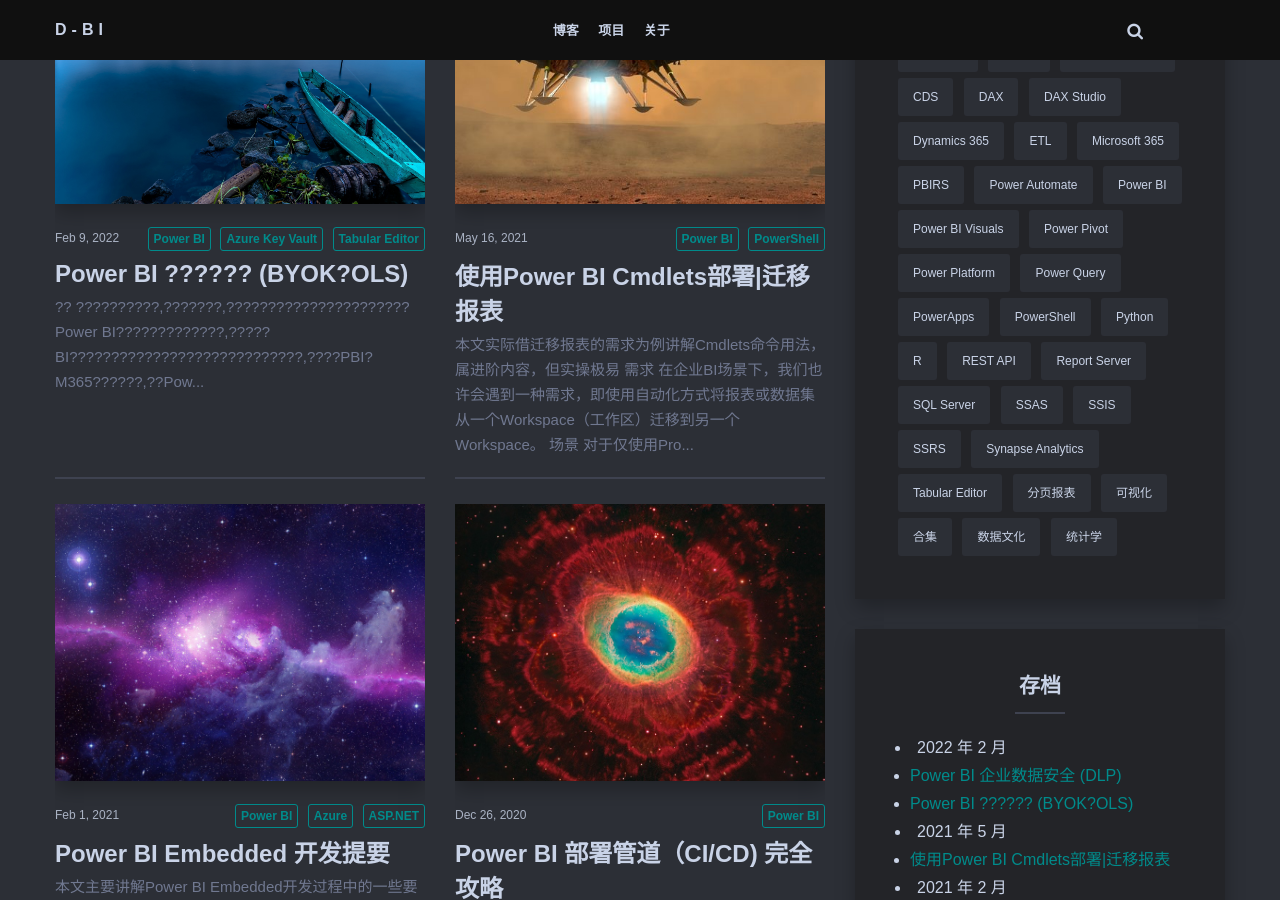
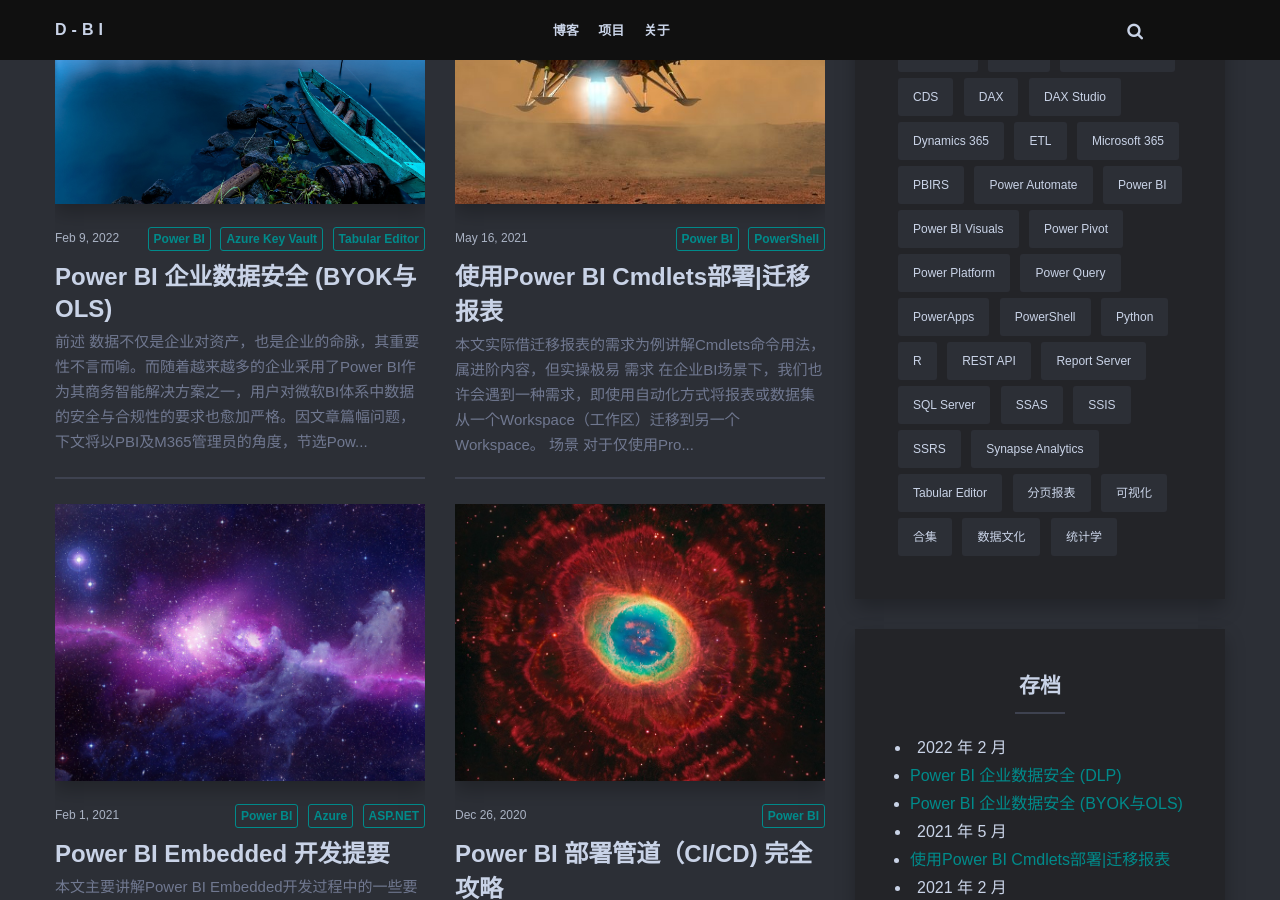
Before and after one commit to D-BI-TECH/D-BI-TECH.github.io, a Jekyll site: the page built from index.html, in a window 1280 px wide and 900 px high, scrolled down 799 px. Built offline with Jekyll 4.4.1, drawn with Linux system fonts in a browser that asks for light colours; nearby versions of some CDN libraries; the list of posts is cut into pages by our own code; comment, search, counter and statistics services are not loaded; some of the changed lines change nothing that is shown.

Commit message:
Update 2022-02-09-powerbi-security-part1-byok-and-ols.markdown

````diff
--- a/_posts/2022-02-09-powerbi-security-part1-byok-and-ols.markdown
+++ b/_posts/2022-02-09-powerbi-security-part1-byok-and-ols.markdown
@@ -1,112 +1,112 @@
 ---
 layout: post
-title:  Power BI ?????? (BYOK?OLS)
-date:   2022-02-09 00:03:50 +0000
+title:  Power BI 企业数据安全 (BYOK与OLS)
+date:   2022-02-09 00:00:50 +0000
 image:  28.jpg
 tags:   [Power BI,Azure Key Vault,Tabular Editor]
 author-name: Davis ZHANG
 author-image: Davis.jpg
-level: ??
+level: 进阶
 ---
 
-# ??
+# 前述
 
-??????????,???????,??????????????????????Power BI?????????????,?????BI????????????????????????????,????PBI?M365??????,??Power BI??????????????,?"????,?????????"???????????
+数据不仅是企业对资产，也是企业的命脉，其重要性不言而喻。而随着越来越多的企业采用了Power BI作为其商务智能解决方案之一，用户对微软BI体系中数据的安全与合规性的要求也愈加严格。因文章篇幅问题，下文将以PBI及M365管理员的角度，节选Power BI平台中较为核心的数据安全问题，即“数据寄存，数据呈现及数据导出”几个方面进行图文讲解。
 
-# ??PBI?????????
+# 一、PBI数据安全之数据寄存
 
-?Power BI??????PBI Service?,?????????Azure Blob Storage, ??????,?????Microsoft??,?????,????????????????????????Microsoft????????256?AES????,?????????????????????????????,?????????????????????????????????????,?Power BI??BYOK(Bring your own Key)????????
+当Power BI数据集发布到PBI Service后，其数据实际上存储在Azure Blob Storage, 在默认情况下，数据加密由Microsoft托管，而密钥的值，轮换规则以及加密方式则不受企业或组织的控制。尽管Microsoft使用了足够强大的256位AES加密算法，但在一些企业严苛的信息安全政策及合规部门严谨的审查工作面前，该说辞恐怕无济于事。为了使组织掌控密钥并使数据加密方式与轮换规则符合其政策，在Power BI实施BYOK（Bring your own Key）成为了唯一方案。
 
-## ?PBI??BYOK
+## 在PBI实施BYOK
 
-> **??:**
+> **注意：**
 >
->  - BYOK??????PBI Premium (??Capacity?Per User)
->  - BYOK????????????????Import???    (?????????[???](https://docs.microsoft.com/en-us/power-bi/admin/service-encryption-byok#data-source-and-storage-considerations))
+>  - BYOK目前仅适用于PBI Premium (包括Capacity与Per User)
+>  - BYOK主要支持以关系型数据库位数据源的Import数据集    (了解具体限制需参阅[此文档](https://docs.microsoft.com/en-us/power-bi/admin/service-encryption-byok#data-source-and-storage-considerations))
 
 
-1.??Azure??Key Vault, ???Unwrap Key?Wrap Key??
+1.登录Azure创建Key Vault, 并分配Unwrap Key及Wrap Key权限
 
-![?????????](https://img-blog.csdnimg.cn/cc3225f7c69346fd8f78f34e2a4e4235.png?x-oss-process=image/watermark,type_d3F5LXplbmhlaQ,shadow_50,text_RC1CSSB8IERhdmlzIG9uIEJJ,size_20,color_FFFFFF,t_70,g_se,x_16#pic_center)
+![在这里插入图片描述](https://img-blog.csdnimg.cn/cc3225f7c69346fd8f78f34e2a4e4235.png?x-oss-process=image/watermark,type_d3F5LXplbmhlaQ,shadow_50,text_RC1CSSB8IERhdmlzIG9uIEJJ,size_20,color_FFFFFF,t_70,g_se,x_16#pic_center)
 
-2.?Access Policy??????BYOK?Power BI??????????Power BI Service????
+2.在Access Policy添加你要用于BYOK的Power BI工作区管理员账户以及Power BI Service服务主体
 
-![?????????](https://img-blog.csdnimg.cn/6ea985987cf543359da2b1bea7142036.png?x-oss-process=image/watermark,type_d3F5LXplbmhlaQ,shadow_50,text_RC1CSSB8IERhdmlzIG9uIEJJ,size_20,color_FFFFFF,t_70,g_se,x_16#pic_center)
+![在这里插入图片描述](https://img-blog.csdnimg.cn/6ea985987cf543359da2b1bea7142036.png?x-oss-process=image/watermark,type_d3F5LXplbmhlaQ,shadow_50,text_RC1CSSB8IERhdmlzIG9uIEJJ,size_20,color_FFFFFF,t_70,g_se,x_16#pic_center)
 
 
-3.????????????
+3.接下来按如下配置创建密钥
 
-![?????????](https://img-blog.csdnimg.cn/79309571380f43e19421b137c34b8a2c.png?x-oss-process=image/watermark,type_d3F5LXplbmhlaQ,shadow_50,text_RC1CSSB8IERhdmlzIG9uIEJJ,size_20,color_FFFFFF,t_70,g_se,x_16#pic_center)
+![在这里插入图片描述](https://img-blog.csdnimg.cn/79309571380f43e19421b137c34b8a2c.png?x-oss-process=image/watermark,type_d3F5LXplbmhlaQ,shadow_50,text_RC1CSSB8IERhdmlzIG9uIEJJ,size_20,color_FFFFFF,t_70,g_se,x_16#pic_center)
 
-4.??,?????????????PBI??,??????????,???PowerShell?????
+4.现在，将上一步创建好的密钥应用到PBI容量，目前没有界面可供设置，需要在PowerShell中键入命令
 
 ```sql
---??Cmdlets(????)
+--安装Cmdlets（已装跳过）
 Install-Module -Name MicrosoftPowerBIMgmt
---??
+--登录
 Connect-PowerBIServiceAccount
---???PBI?????BYOK
-Add-PowerBIEncryptionKey -Name '<??Key??>' -KeyVaultKeyUri '<??Key URI>'
---?:??Key URI??Azure Key Vault?????
---????ID
+--在整个PBI租户中启用BYOK
+Add-PowerBIEncryptionKey -Name '<输入Key名称>' -KeyVaultKeyUri '<输入Key URI>'
+--注：其中Key URI可在Azure Key Vault中查询复制
+--获取容量ID
 Get-PowerBICapacity -Scope Individual
---??,??????BYOK
-Set-PowerBICapacityEncryptionKey -CapacityId <????ID> -KeyName '<??Key??>'
+--最后，为该容量设置BYOK
+Set-PowerBICapacityEncryptionKey -CapacityId <输入容量ID> -KeyName '<输入Key名称>'
 ```
 
-??,BYOK?????,????????:
+至此，BYOK即设置完成，输入以下命令检验：
 
 
 ```sql
 Get-PowerBIEncryptionKey
 ```
 
-?????????:
+如图显示即配置成功：
 
-![?????????](https://img-blog.csdnimg.cn/fd751b7a7d9a44a5991c526013cee56a.png?x-oss-process=image/watermark,type_d3F5LXplbmhlaQ,shadow_50,text_RC1CSSB8IERhdmlzIG9uIEJJ,size_20,color_FFFFFF,t_70,g_se,x_16#pic_center)
+![在这里插入图片描述](https://img-blog.csdnimg.cn/fd751b7a7d9a44a5991c526013cee56a.png?x-oss-process=image/watermark,type_d3F5LXplbmhlaQ,shadow_50,text_RC1CSSB8IERhdmlzIG9uIEJJ,size_20,color_FFFFFF,t_70,g_se,x_16#pic_center)
 
-???????,??BYOK????????????,??Workspace???? ????????BYOK,?????????????????BYOK???
+需要注意的点是，目前BYOK的实施是在整个容量层面的，而非Workspace层面的。 一旦为容量设置了BYOK，则该容量下所有的工作区都继承容量的BYOK设置。
 
-6.????,???????,????????,????????????,?????Azure Key Vault ? "Rotation Policy" ?????
+6.秘钥轮换，可使用如下命令，若要实现定期轮换，可将其配置到已有应用程序，或直接使用Azure Key Vault 中 "Rotation Policy" 预览功能。
 
 ```sql
-Switch-PowerBIEncryptionKey -Name '<??Key??>' -KeyVaultKeyUri '<????Key URI>'
+Switch-PowerBIEncryptionKey -Name '<输入Key名称>' -KeyVaultKeyUri '<输入新的Key URI>'
 ```
 
-??????,?????????????,?????????,??????????????????,????,??:
+此处需要注意，无论是新版秘钥还是当前秘钥，都必须处于启用状态，否则将遇到如下报错。确保秘钥都启用后，问题解决，如图：
 
-![???????](https://img-blog.csdnimg.cn/1c3f4a5898c24d95a68b50f0694ef9c6.png?x-oss-process=image/watermark,type_d3F5LXplbmhlaQ,shadow_50,text_RC1CSSB8IERhdmlzIG9uIEJJ,size_20,color_FFFFFF,t_70,g_se,x_16)
+![请添加图片描述](https://img-blog.csdnimg.cn/1c3f4a5898c24d95a68b50f0694ef9c6.png?x-oss-process=image/watermark,type_d3F5LXplbmhlaQ,shadow_50,text_RC1CSSB8IERhdmlzIG9uIEJJ,size_20,color_FFFFFF,t_70,g_se,x_16)
 
-# ??PBI?????????
+# 二、PBI数据安全之数据呈现
 
-?????????,????,???????PBI???,????????????,??????????????????????,????????????????????Viewer??,????????????????????????
+数据呈现阶段的安全，顾名思义，是指用户在访问PBI报表时，如何基于不同的自定义角色，给予不同用户或不同组设置对数据不同的访问权限，虽然我们可以在工作区决定是否为某用户授予Viewer角色，但无法控制该用户能看哪些数据以及不能看哪些数据。
 
-????,?Power BI ????? ,?????????????,RLS?OLS, ???PBI????????????,?????????????????DAX??????,?????USERPRINCIPALNAME() ????????(??????,?????); ???OLS (Object Level Security) ??????????????,????????????(?????)?????????,?????????"??????"?
+幸运的是，在Power BI 导入模型中 ，微软提供了两种数据安全设置，RLS和OLS, 前者即PBI用户所熟悉的行级别安全性，其可以基于角色对不同表不同字段利用DAX定义过滤规则，也可以结合USERPRINCIPALNAME() 动态定义访客权限（由于资料众多，此处不展开）； 而后者OLS (Object Level Security) 则是针对字段本身设置的安全性，它可基于角色控制不同字段（包括字段名）对特定用户是否可见，我们可以形象理解为“列级别安全性”。
 
-## ?PBI??OLS
+## 在PBI实施OLS
 
-?RLS??,OLS?????PBID????,???????????????????????[tabular editor](https://tabulareditor.com)??????????????,?????????????,???????????,?OLS??????????None??,??:
+与RLS相同，OLS同样要先在PBID创建角色，但具体表或字段可见性的安全控制则需要在外部工具[tabular editor](https://tabulareditor.com)中完成。要对指定角色隐藏字段，只需使用该工具连接到模型后，选择需要设置的表或字段，将OLS中对应角色的值设置为None即可，如图：
 
-![?????????](https://img-blog.csdnimg.cn/1685a10a0d794ac8b9c1e4c3ff509c7d.png?x-oss-process=image/watermark,type_d3F5LXplbmhlaQ,shadow_50,text_RC1CSSB8IERhdmlzIG9uIEJJ,size_20,color_FFFFFF,t_70,g_se,x_16#pic_center)
+![在这里插入图片描述](https://img-blog.csdnimg.cn/1685a10a0d794ac8b9c1e4c3ff509c7d.png?x-oss-process=image/watermark,type_d3F5LXplbmhlaQ,shadow_50,text_RC1CSSB8IERhdmlzIG9uIEJJ,size_20,color_FFFFFF,t_70,g_se,x_16#pic_center)
 
-?????OLS??????:
+以下是关于OLS需要注意的点：
 
-1. ??????????????????????,?????????,???????????????
+1. 如果对某角色隐藏的表或字段在前端报表中有使用，则该角色查看报表时，与之相关的所有可视化都不可用。
 
-2. ?????????????OLS,??????????????????,????????????????
+2. 虽然无法针对特定度量值实施OLS，但若度量值所引用的字段包含隐藏的字段，则该度量值对指定角色依然不可见。
 
-????????????????????????"User"???"OrderQty"?OLS????None,?????????????,????????????,???????????????,?????????
+下图展示的简单例子很好反映了上述两点。由于对角色“User”在字段“OrderQty”的OLS值设为了None，因此左侧的可视化完全不可用，右侧的表由于未使用该字段，也未使用任何引用该字段的度量值，因此显示不受影响。
 
-![?????????](https://img-blog.csdnimg.cn/782f2bfcd49e4af88fcbb60cdaf1c33c.png?x-oss-process=image/watermark,type_d3F5LXplbmhlaQ,shadow_50,text_RC1CSSB8IERhdmlzIG9uIEJJ,size_20,color_FFFFFF,t_70,g_se,x_16#pic_center)
+![在这里插入图片描述](https://img-blog.csdnimg.cn/782f2bfcd49e4af88fcbb60cdaf1c33c.png?x-oss-process=image/watermark,type_d3F5LXplbmhlaQ,shadow_50,text_RC1CSSB8IERhdmlzIG9uIEJJ,size_20,color_FFFFFF,t_70,g_se,x_16#pic_center)
 
-?????????,??PBID?????????????,????????????????????????,??,OLS????????????????????
+由于受底层技术限制，当前PBID还无法做到在同一个可视化内，在隐藏特定字段或值的同时不影响其他字段或值的展现，因此，OLS的应用价值主要体现在了用户自助分析方面。
 
-# ??PBI?????????
+# 三、PBI数据安全之数据防护
 
-(???)
+(下文续)
 
 
 
 -----------------
 
-**????: [??](https://www.zhihu.com/people/zhang-zhe-hong-01/posts)   [Power BI????](https://community.powerbi.com/t5/user/viewprofilepage/user-id/220984)**
+**关注作者： [知乎](https://www.zhihu.com/people/zhang-zhe-hong-01/posts)   [Power BI官方社区](https://community.powerbi.com/t5/user/viewprofilepage/user-id/220984)**
````
